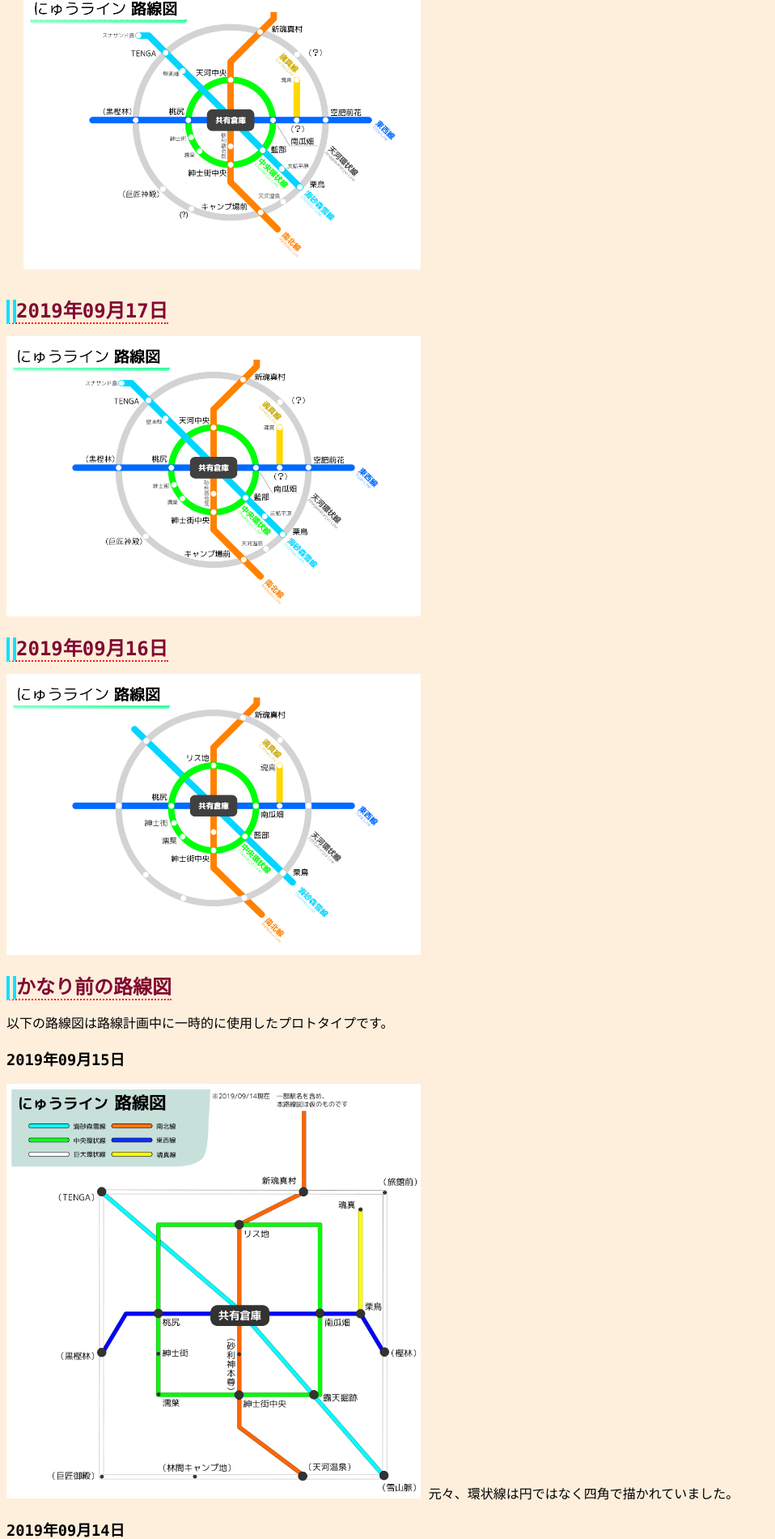
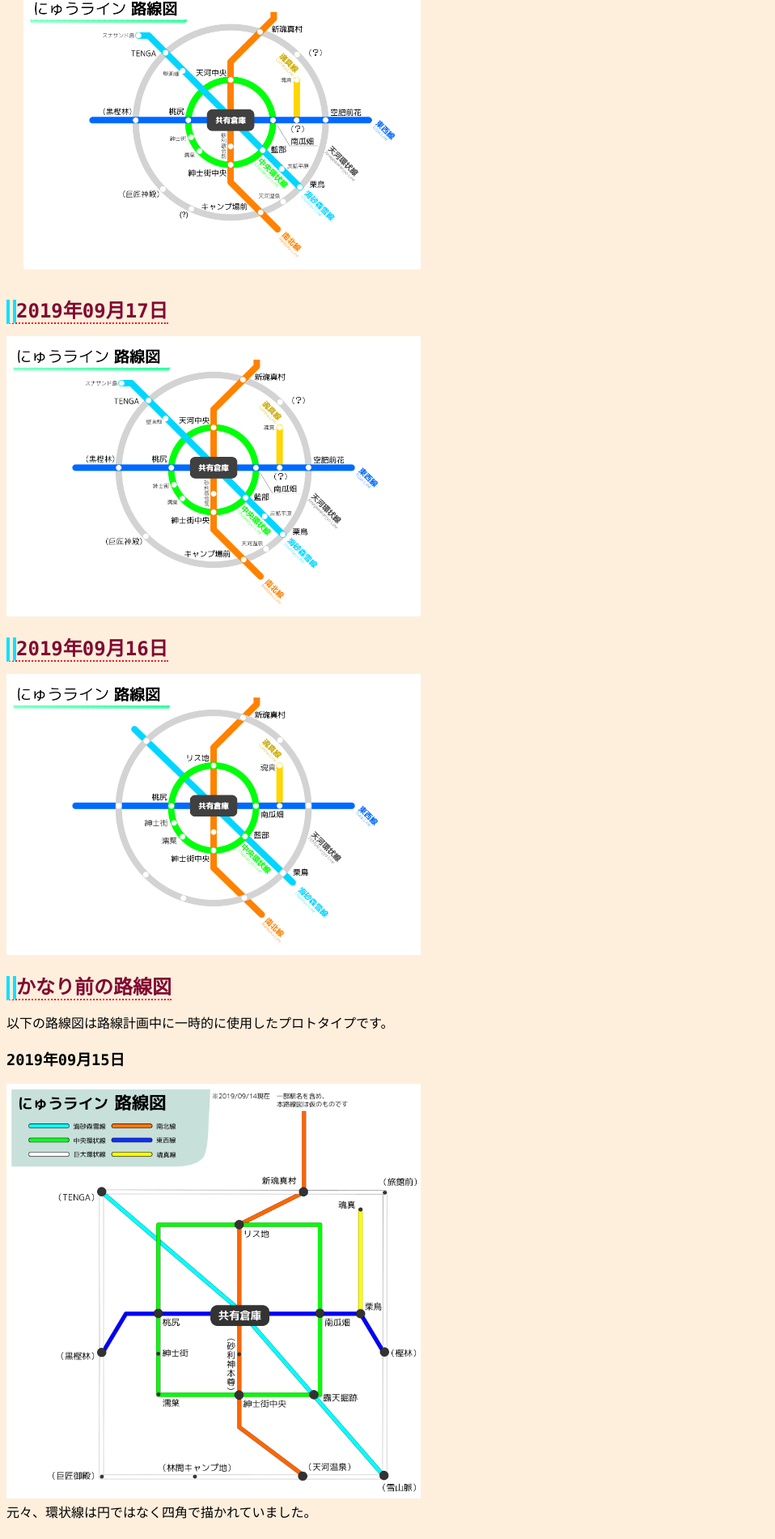
Before and after one commit to Gomadare0/nyuworld, a Jekyll site: the page built from nyuwline/old-routes.md, in a window 1280 px wide. Shown: the part 297-2197 px from the top of the page at 81% size, without its empty margins (0-958 px from the left). Built offline with Jekyll 4.4.1, drawn with Linux system fonts in a browser that asks for light colours; some web fonts are replaced; our own code applies the rules of GitHub Pages for plain Markdown files; grey boxes are pictures that could not be loaded.

Commit message:
微修正

```diff
--- a/nyuwline/old-routes.md
+++ b/nyuwline/old-routes.md
@@ -19,9 +19,9 @@
 以下の路線図は路線計画中に一時的に使用したプロトタイプです。
 
 ### 2019年09月15日
-<img src="2019-09-15-legacy_route-map_1.png" width="512" />
+<img src="2019-09-15-legacy_route-map_1.png" width="512" /><br />
 元々、環状線は円ではなく四角で描かれていました。
 
 ### 2019年09月14日
-<img src="2019-09-14-legacy_route-map_0.png" width="512" />
+<img src="2019-09-14-legacy_route-map_0.png" width="512" /><br />
 最初期頃の路線図です。この頃は地図の上にそのまま線を書いていました。
```
